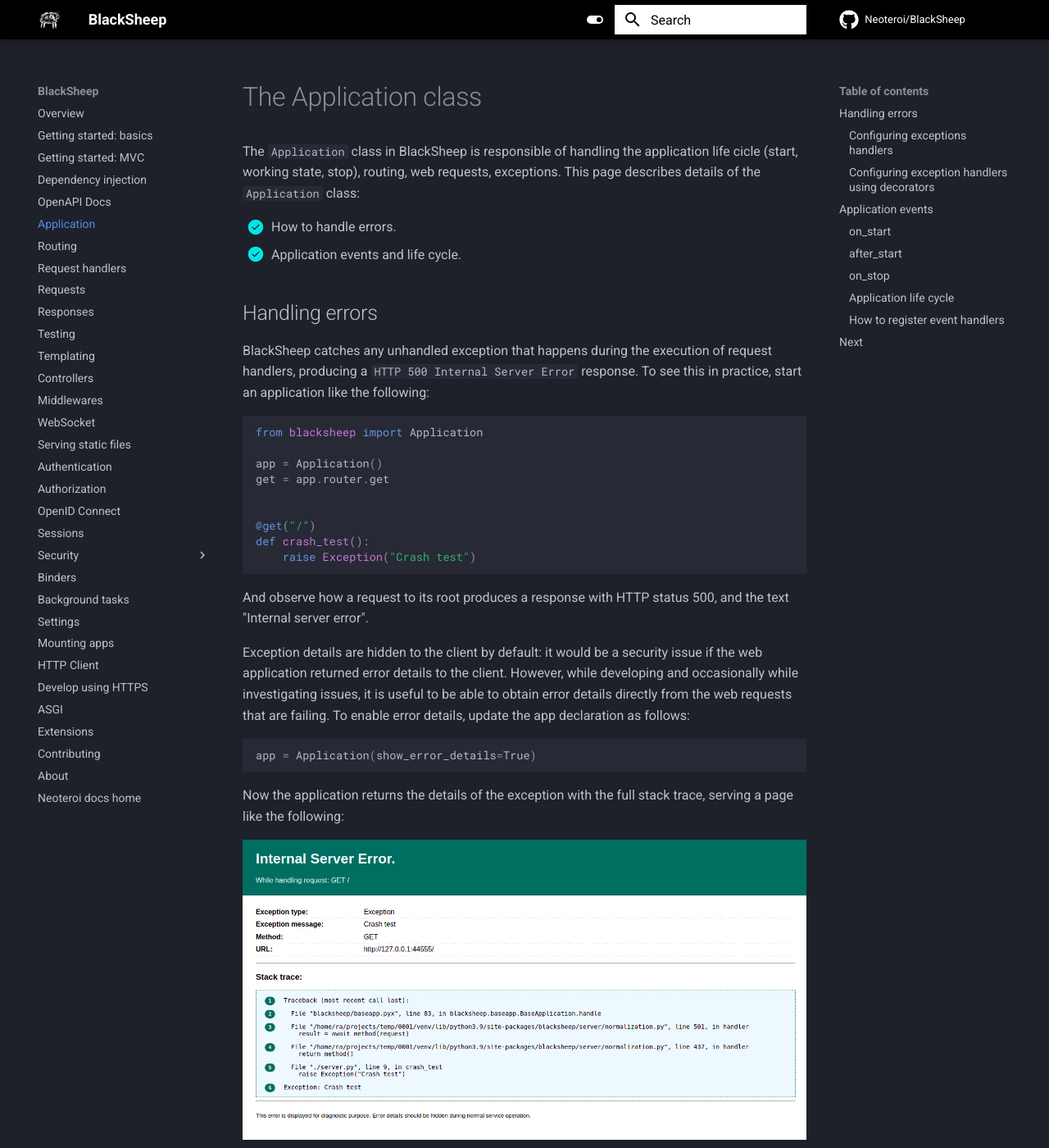
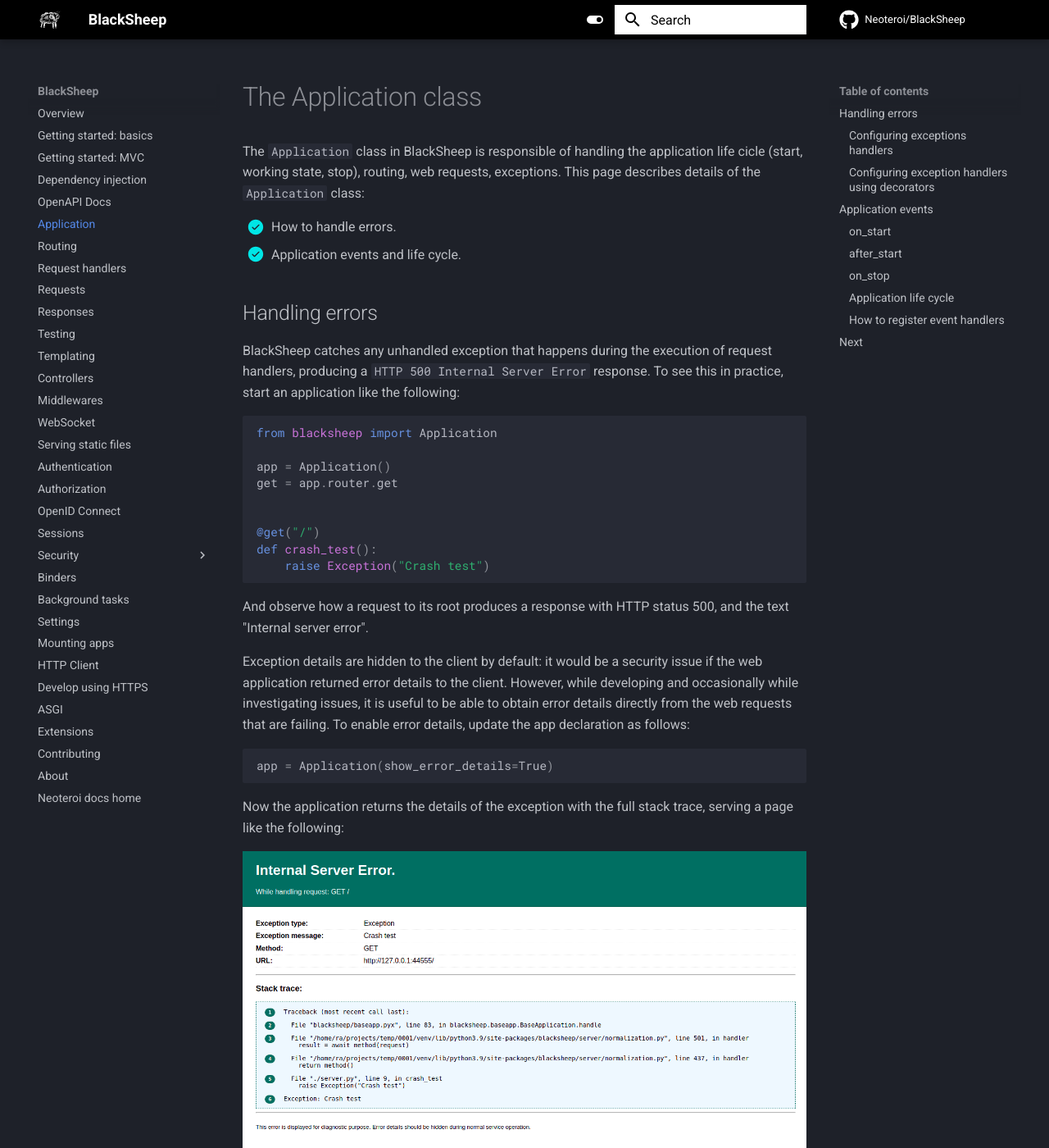
Before and after one commit to Neoteroi/BlackSheep-Docs, an MkDocs documentation site: the page built from docs/application.md, in a window 1280 px wide and 1400 px high. Shown: the whole window at 82% size. Built offline with MkDocs 1.6.1 and Material for MkDocs 9.7.7, drawn with Linux system fonts in a browser that asks for light colours; comment, search, counter and statistics services are not loaded.

Commit message:
Update extra.css

```diff
--- a/docs/css/extra.css
+++ b/docs/css/extra.css
@@ -68,3 +68,11 @@
 .version-warning {
     margin-top: 5px !important;
 }
+
+.md-typeset .tabbed-labels>label, .md-typeset .admonition, .md-typeset details {
+    font-size: .75rem !important;
+}
+
+.md-typeset code {
+    font-size: .9em !important;
+}
```
